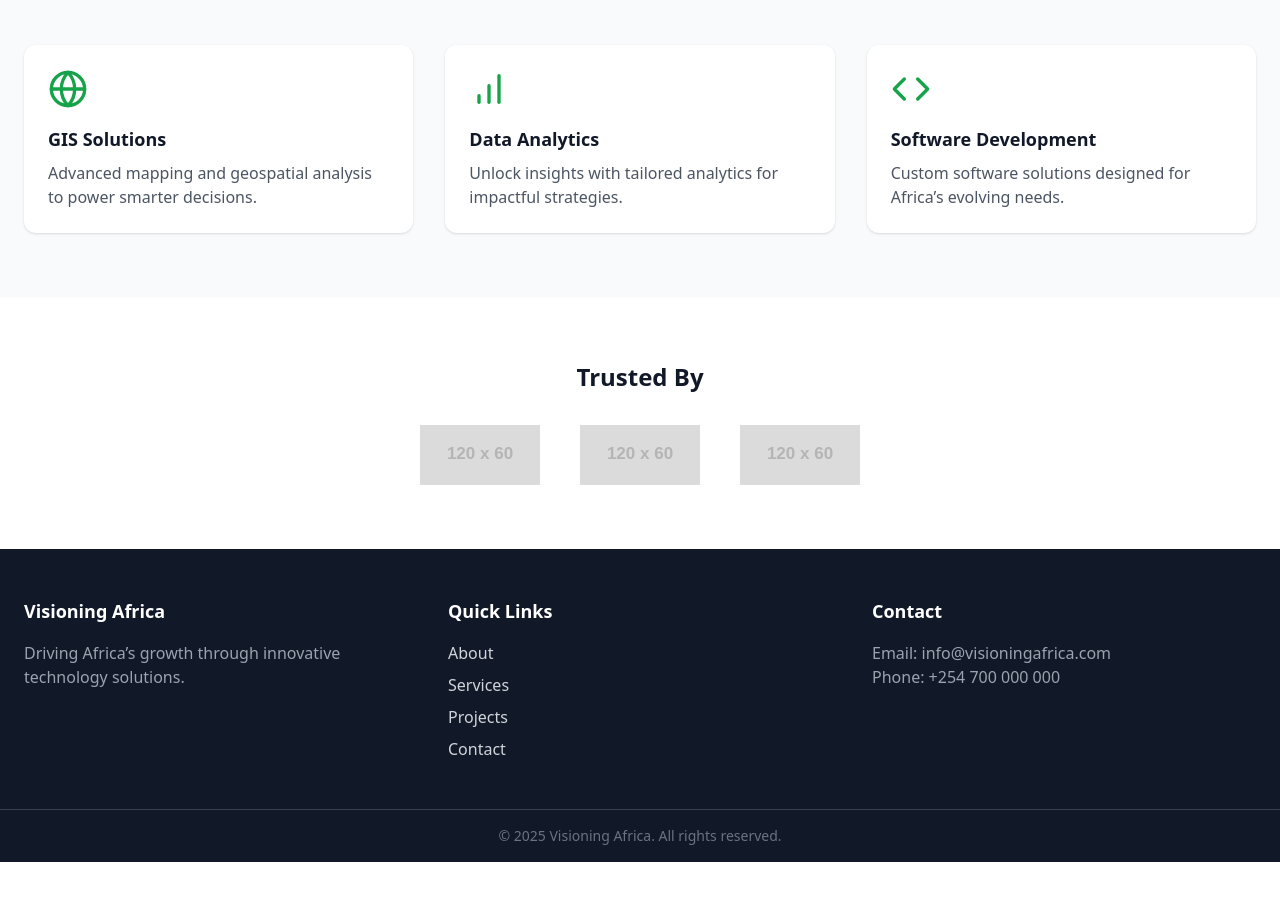
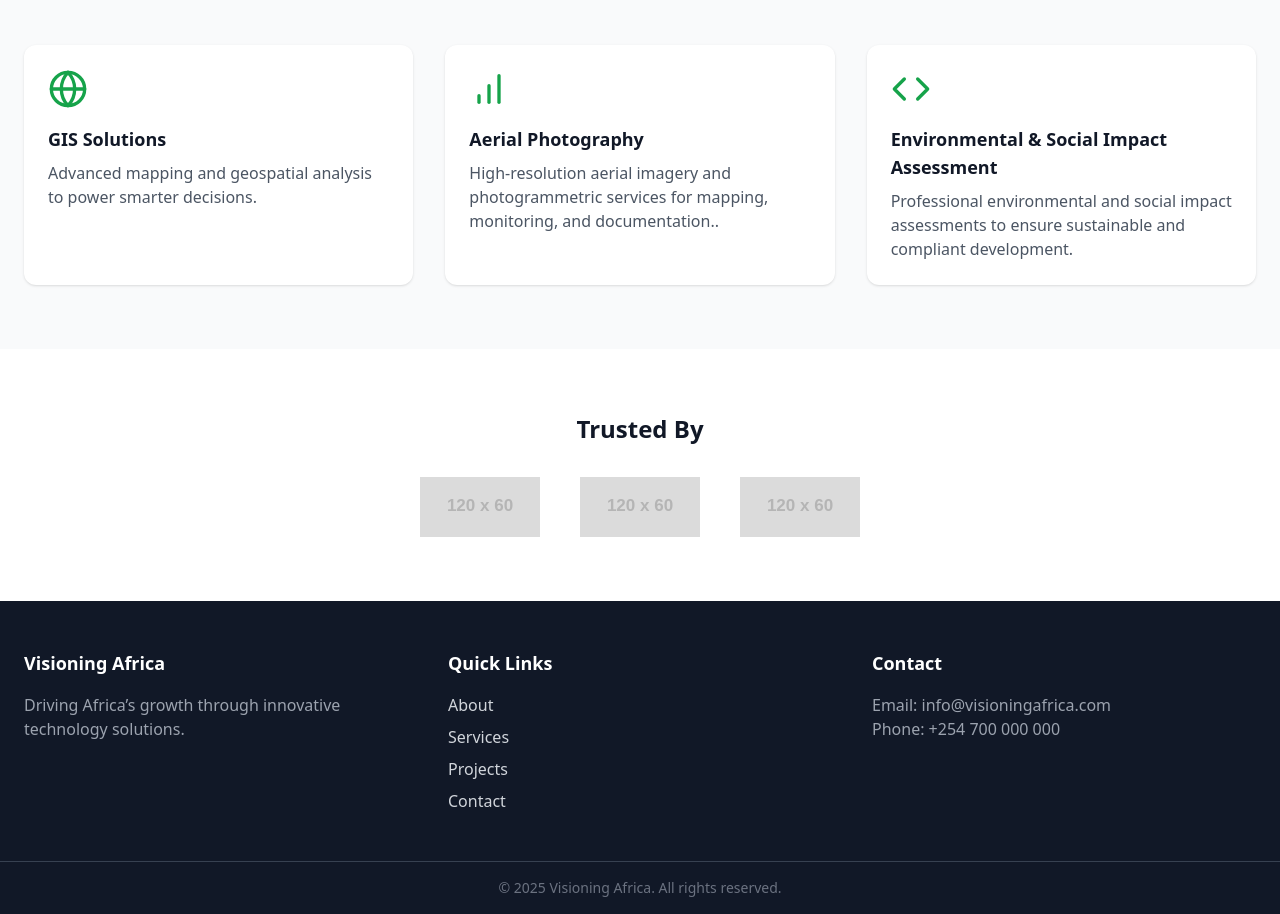
Before and after one commit to yrlnls/Visioning_Africa, a React (Vite) app: page / in a window 1280 px wide. Shown: the part 1660-2574 px from the top of the page. Before the commit the page ends 2522 px from the top, so only its background shows below. Built offline with nearby package versions, Linux system fonts and the light colour scheme.

Commit message:
updated services on homepage

```diff
--- a/src/components/HomePage.tsx
+++ b/src/components/HomePage.tsx
@@ -81,17 +81,16 @@ export default function HomePage() {
             </div>
             <div className="bg-white p-6 rounded-xl shadow hover:shadow-lg transition">
               <BarChart className="text-green-600 w-10 h-10 mb-4" />
-              <h4 className="text-lg font-semibold">Data Analytics</h4>
+              <h4 className="text-lg font-semibold">Aerial Photography</h4>
               <p className="mt-2 text-gray-600">
-                Unlock insights with tailored analytics for impactful
-                strategies.
+               High-resolution aerial imagery and photogrammetric services for mapping, monitoring, and documentation..
               </p>
             </div>
             <div className="bg-white p-6 rounded-xl shadow hover:shadow-lg transition">
               <Code className="text-green-600 w-10 h-10 mb-4" />
-              <h4 className="text-lg font-semibold">Software Development</h4>
+              <h4 className="text-lg font-semibold">Environmental & Social Impact Assessment</h4>
               <p className="mt-2 text-gray-600">
-                Custom software solutions designed for Africa’s evolving needs.
+                Professional environmental and social impact assessments to ensure sustainable and compliant development.
               </p>
             </div>
           </div>
```
